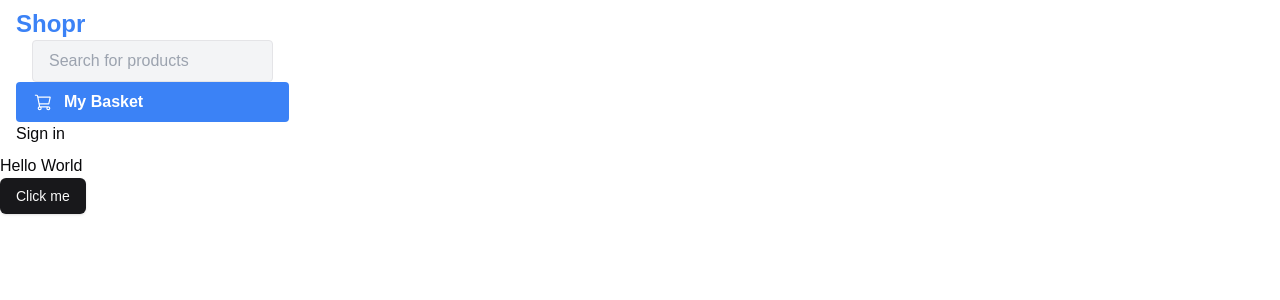
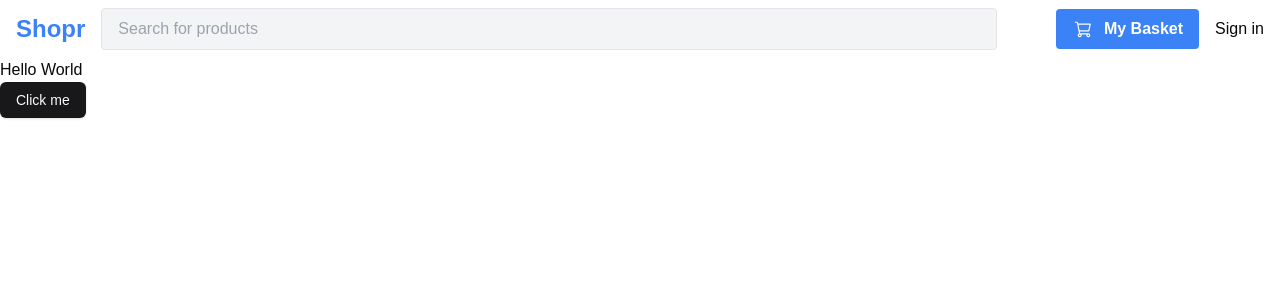
Before and after one commit to reynaroma/full-stack, a Next.js app in the folder ecommerce/: page / in a window 1280 px wide. Shown: the top 300 px of the page. Built offline with nearby package versions, Linux system fonts and the light colour scheme; no server answers.

Commit message:
Add style on the header elements

```diff
--- a/ecommerce/components/Header.tsx
+++ b/ecommerce/components/Header.tsx
@@ -15,7 +15,7 @@ function Header() {
   return (
     <header className="flex flex-wrap justify-between items-center px-4 py-2">
       {/* top row */}
-      <div>
+      <div className="flex w-full flex-wrap justify-between items-center">
         <Link
           href="/"
           className="text-2xl font-bold text-blue-500 hover:opacity-50 cursor-pointer mx-auto sm:mx-0"
@@ -30,7 +30,7 @@ function Header() {
             type="text" name="query" placeholder="Search for products"
             className="bg-gray-100 text-gray-800 px-4 py-2 rounded focus:outline-none focus:ring-2 focus:ring-blue-500 focus:ring-opacity-50 border w-full max-w-4xl" />
         </Form>
-        <div>
+        <div className="flex items-center space-x-4 mt4 sm:mt-0 flex-1 lg:flex-none">
           <Link href="/basket"
             className="flex-1 relative flex justify-center sm:justify-start sm:flex-none items-center space-x-2 bg-blue-500 hover:bg-blue-700 text-white font-bold py-2 px-4 rounded"
           >
```
